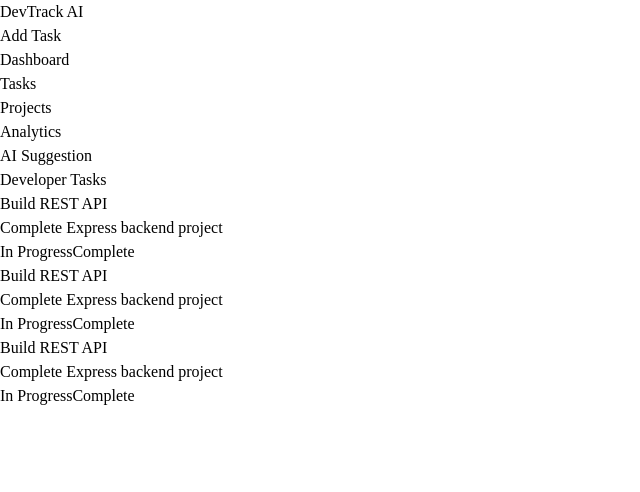
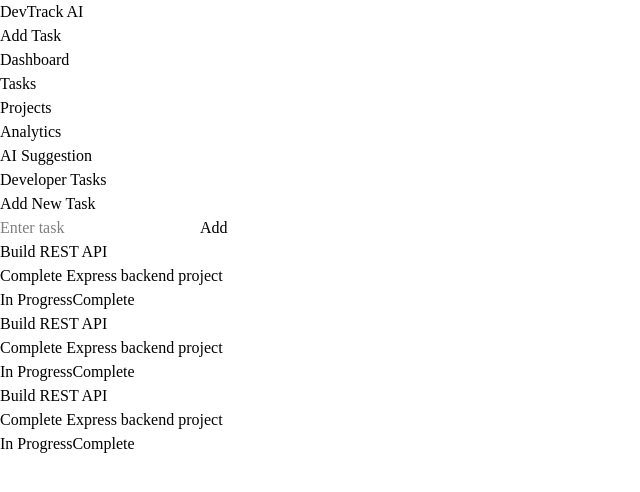
Before and after one commit to abhinav05-bhatpude/developer-tracker-ai, a React app in the folder client/: page / in a window 1280 px wide. Shown: the top 492 px of the page, without its empty margins (0-640 px from the left). Built offline with nearby package versions, Linux system fonts and the light colour scheme; the HTML template or start-up script is replaced by a standard one.

Commit message:
integrate task form into dashboard

```diff
--- a/client/src/components/Dashboard.jsx
+++ b/client/src/components/Dashboard.jsx
@@ -1,6 +1,7 @@
 import Navbar from "./Navbar";
 import Sidebar from "./Sidebar";
 import TaskCard from "./TaskCard";
+import TaskForm from "./TaskForm";
 
 function Dashboard() {
 
@@ -20,6 +21,8 @@ function Dashboard() {
                         Developer Tasks
                     </h1>
 
+                    <TaskForm />
+
                     <div className="grid grid-cols-3 gap-5">
 
                         <TaskCard />
```
